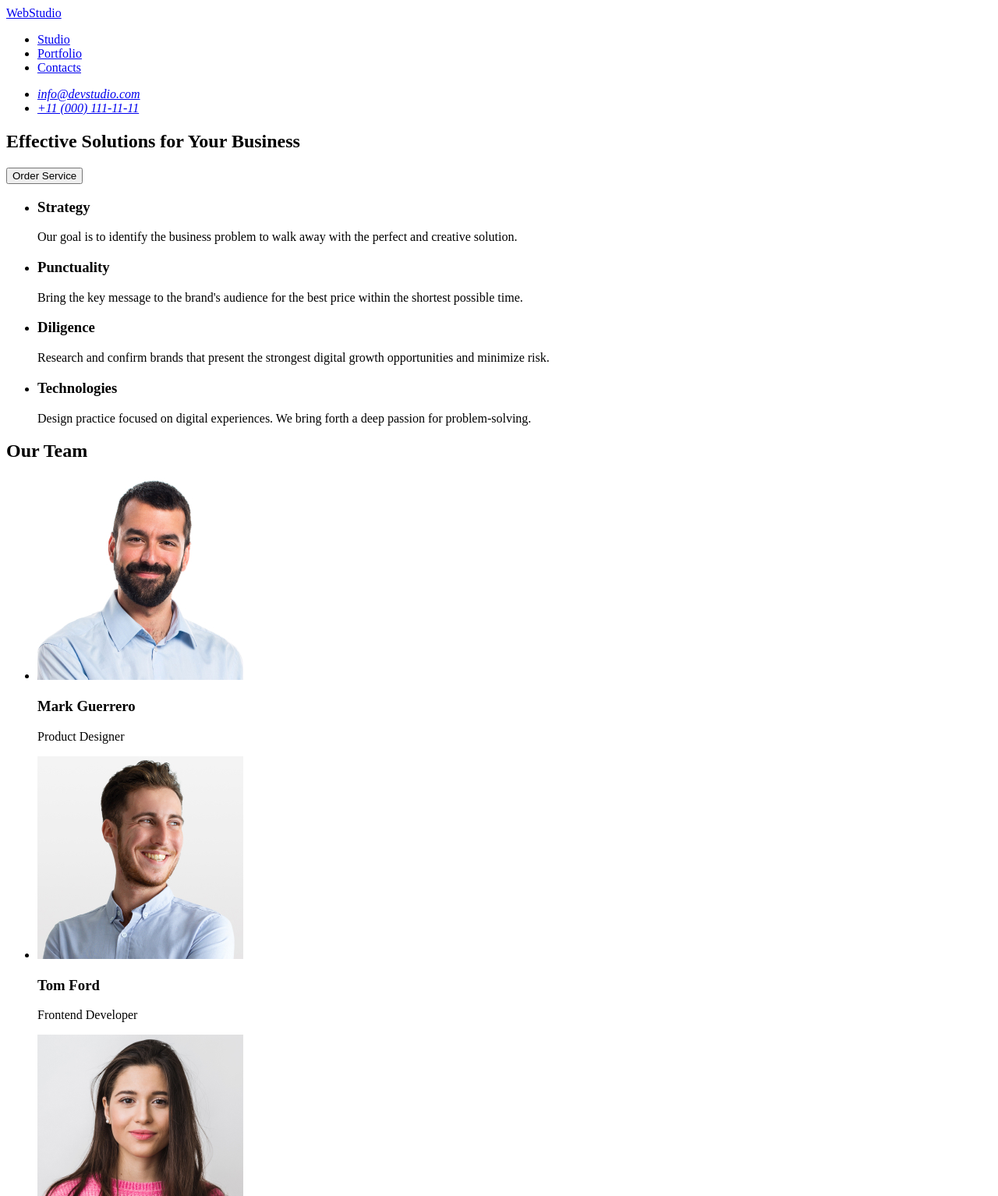
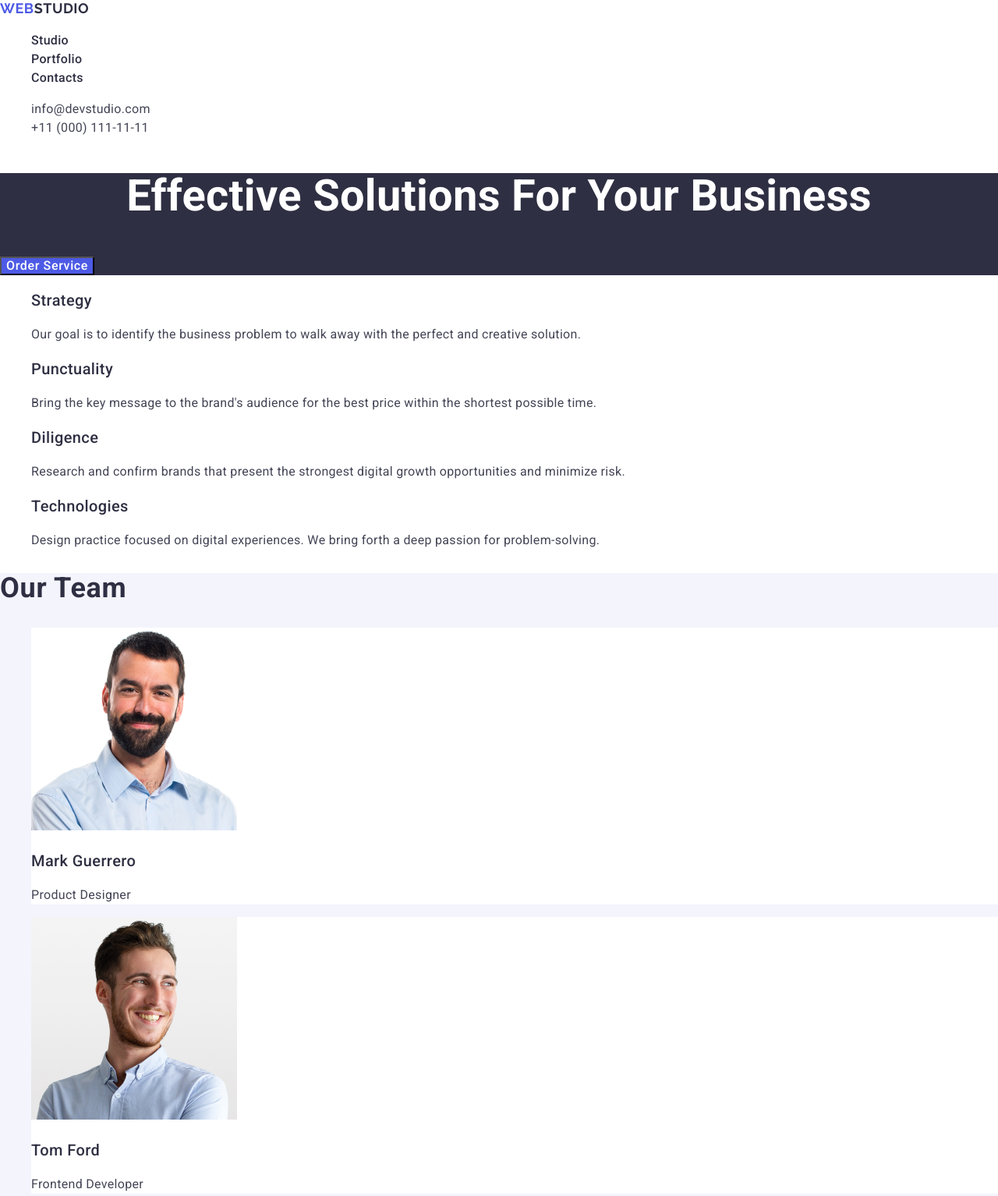
Before and after one commit to Tatyana-Bulgakova/my-first-project, a plain HTML site: page index.html in a window 1280 px wide. Shown: the top 1534 px of the page at 78% size. Drawn offline with nearby package versions, Linux system fonts and the light colour scheme.

Commit message:
add index file

```diff
--- /dev/null
+++ b/css/styles.css
@@ -0,0 +1,157 @@
+body {
+  color: #434455;
+  font-family: "Roboto", sans-serif;
+  font-weight: 400;
+  font-size: 16px;
+  line-height: 1.5;
+  letter-spacing: 0.02em;
+}
+
+a {
+  text-decoration: none;
+}
+
+ul {
+  list-style-type: none;
+}
+
+.logo {
+  color: #2e2f42;
+  font-family: "Raleway", sans-serif;
+  text-transform: uppercase;
+  font-size: 18px;
+  font-weight: 700;
+  line-height: 1.17;
+  letter-spacing: 0.03em;
+}
+
+.logo-color {
+  color: #4d5ae5;
+}
+
+.nav-link {
+  color: #2e2f42;
+  font-weight: 500;
+}
+
+.nav-link:hover {
+  color: #404bbf;
+}
+
+.contacts-adress {
+  font-style: normal;
+}
+.contacts-link {
+  color: #434455;
+}
+
+.contacts-link:hover {
+  color: #404bbf;
+}
+
+.hero-section {
+  background-color: #2e2f42;
+}
+
+.hero-title {
+  color: #fff;
+  text-transform: capitalize;
+  text-align: center;
+  font-weight: 700;
+  font-size: 56px;
+  line-height: 1.07;
+}
+
+.button {
+  font-weight: 500;
+  letter-spacing: 0.04em;
+  color: #fff;
+  background-color: #4d5ae5;
+}
+
+.button:hover {
+  background-color: #404bbf;
+}
+
+.advantages-title {
+  font-weight: 500;
+  font-size: 20px;
+  line-height: 1.2;
+  letter-spacing: 0.02em;
+  color: #2e2f42;
+}
+
+.our-team {
+  font-weight: 700;
+  font-size: 36px;
+  line-height: 1.11;
+  letter-spacing: 0.02em;
+  color: #2e2f42;
+}
+
+.name-team {
+  background-color: #f4f4fd;
+}
+
+.team-list {
+  background-color: #fff;
+}
+
+.list-name {
+  font-family: "Roboto", sans-serif;
+  font-weight: 500;
+  font-size: 20px;
+  line-height: 1.2;
+  letter-spacing: 0.02em;
+  color: #2e2f42;
+  background-color: #fff;
+}
+
+.list-text {
+  font-family: "Roboto", sans-serif;
+  font-weight: 400;
+  font-size: 16px;
+  line-height: 1.5;
+  letter-spacing: 0.02em;
+  color: #434455;
+  background-color: #fff;
+}
+
+.portfolio-title {
+  font-family: "Roboto", sans-serif;
+  font-weight: 700;
+  font-size: 36px;
+  line-height: 1.11;
+  letter-spacing: 0.02em;
+  color: #2e2f42;
+}
+
+.portfolio-subtitle {
+  font-family: "Roboto", sans-serif;
+  font-weight: 500;
+  font-size: 20px;
+  line-height: 1.2;
+  letter-spacing: 0.02em;
+  color: #2e2f42;
+}
+
+.portfolio-text {
+  font-family: "Roboto", sans-serif;
+  font-weight: 400;
+  font-size: 16px;
+  line-height: 1.5;
+  letter-spacing: 0.02em;
+  color: #434455;
+}
+
+.color-footer {
+  background-color: #2e2f42;
+}
+
+.footer-text-color {
+  color: #fff;
+}
+
+.portfolio-studio {
+  color: #fff;
+}
--- a/index.html
+++ b/index.html
@@ -4,55 +4,76 @@
     <meta charset="UTF-8" />
     <meta name="viewport" content="width=device-width, initial-scale=1.0" />
     <title>Document</title>
+    <link
+      rel="stylesheet"
+      href="https://cdnjs.cloudflare.com/ajax/libs/modern-normalize/2.0.0/modern-normalize.min.css"
+    />
+    <link rel="preconnect" href="https://fonts.googleapis.com" />
+    <link rel="preconnect" href="https://fonts.gstatic.com" crossorigin />
+    <link
+      href="https://fonts.googleapis.com/css2?family=Raleway:wght@700&family=Roboto:wght@400;500;700&display=swap"
+      rel="stylesheet"
+    />
+    <link rel="stylesheet" href="./css/styles.css" />
   </head>
   <body>
     <header>
       <nav>
-        <a href="./index.html">WebStudio</a>
+        <a href="./index.html" class="logo"
+          ><span class="logo-color">Web</span>Studio</a
+        >
         <ul>
-          <li><a href="#">Studio</a></li>
-          <li><a href="#">Portfolio</a></li>
-          <li><a href="#">Contacts</a></li>
+          <li><a href="#" class="nav-link">Studio</a></li>
+          <li><a href="#" class="nav-link">Portfolio</a></li>
+          <li><a href="#" class="nav-link">Contacts</a></li>
         </ul>
       </nav>
-      <address>
+      <address class="contacts-adress">
         <ul>
-          <li><a href="mailto:info@devstudio.com">info@devstudio.com </a></li>
-          <li><a href="tel:+110001111111">+11 (000) 111-11-11</a></li>
+          <li>
+            <a href="mailto:info@devstudio.com" class="contacts-link"
+              >info@devstudio.com
+            </a>
+          </li>
+          <li>
+            <a href="tel:+110001111111" class="contacts-link"
+              >+11 (000) 111-11-11</a
+            >
+          </li>
         </ul>
       </address>
     </header>
     <main>
-      <section>
-        <h1>Effective Solutions for Your Business</h1>
-        <button type="button">Order Service</button>
+      <section class="hero-section">
+        <h1 class="hero-title">Effective solutions for your business</h1>
+        <button class="button" type="button">Order Service</button>
       </section>
       <section>
         <h2 hidden>Our advantages</h2>
         <ul>
           <li>
-            <h3>Strategy</h3>
+            <h3 class="advantages-title">Strategy</h3>
             <p>
               Our goal is to identify the business problem to walk away with the
               perfect and creative solution.
             </p>
           </li>
           <li>
-            <h3>Punctuality</h3>
+            <h3 class="advantages-title">Punctuality</h3>
             <p>
               Bring the key message to the brand's audience for the best price
               within the shortest possible time.
             </p>
           </li>
           <li>
-            <h3>Diligence</h3>
+            <h3 class="advantages-title">Diligence</h3>
             <p>
               Research and confirm brands that present the strongest digital
               growth opportunities and minimize risk.
             </p>
           </li>
           <li>
-            <h3>Technologies</h3>
+            <h3 class="advantages-title">Technologies</h3>
             <p>
               Design practice focused on digital experiences. We bring forth a
               deep passion for problem-solving.
@@ -60,35 +81,95 @@
           </li>
         </ul>
       </section>
+      <section class="name-team">
+        <h2 class="our-team">Our Team</h2>
+        <ul>
+          <li class="team-list">
+            <img src="./images/mark.jpg" alt="mark guerrero" width="264" />
+            <h3 class="list-name">Mark Guerrero</h3>
+            <p class="list-text">Product Designer</p>
+          </li>
+          <li class="team-list">
+            <img src="./images/tom.jpg" alt="tom ford" width="264" />
+            <h3 class="list-name">Tom Ford</h3>
+            <p class="list-text">Frontend Developer</p>
+          </li>
+          <li class="team-list">
+            <img src="./images/camila.jpg" alt="camila garcia" width="264" />
+            <h3 class="list-name">Camila Garcia</h3>
+            <p class="list-text">Marketing</p>
+          </li>
+          <li class="team-list">
+            <img src="./images/daniel.jpg" alt="daniel wilson" width="264" />
+            <h3 class="list-name">Daniel Wilson</h3>
+            <p class="list-text">UI Designer</p>
+          </li>
+        </ul>
+      </section>
       <section>
-        <h2>Our Team</h2>
+        <h2 class="portfolio-title">Our Portfolio</h2>
         <ul>
           <li>
-            <img src="./images/mark.jpg" alt="Mark Guerrero" width="264" />
-            <h3>Mark Guerrero</h3>
-            <p>Product Designer</p>
+            <img src="./images/banking.jpg" alt="banking-App" width="360" />
+            <h3 class="portfolio-subtitle">Banking App</h3>
+            <p class="portfolio-text">App</p>
           </li>
           <li>
-            <img src="./images/tom.jpg" alt="Tom Ford" width="264" />
-            <h3>Tom Ford</h3>
-            <p>Frontend Developer</p>
+            <img
+              src="./images/cashless-payment.jpg"
+              alt="cashless-payment"
+              width="360"
+            />
+            <h3 class="portfolio-subtitle">Cashless Payment</h3>
+            <p class="portfolio-text">Marketing</p>
           </li>
           <li>
-            <img src="./images/camila.jpg" alt="Camila Garcia" width="264" />
-            <h3>Camila Garcia</h3>
-            <p>Marketing</p>
+            <img
+              src="./images/meditation-app.jpg"
+              alt="meditation-ap"
+              width="360"
+            />
+
+            <h3 class="portfolio-subtitle">Meditation App</h3>
+            <p class="portfolio-text">App</p>
           </li>
           <li>
-            <img src="./images/daniel.jpg" alt="Daniel Wilson" width="264" />
-            <h3>Daniel Wilson</h3>
-            <p>UI Designer</p>
+            <img
+              src="./images/taxi-service.jpg"
+              alt="taxi-service"
+              width="360"
+            />
+
+            <h3 class="portfolio-subtitle">Taxi Service</h3>
+            <p class="portfolio-text">Marketing</p>
+          </li>
+          <li>
+            <img
+              src="./images/screen-illustrations.jpg"
+              alt="screen-Illustrations"
+              width="360"
+            />
+            <h3 class="portfolio-subtitle">Screen Illustrations</h3>
+            <p class="portfolio-text">Design</p>
+          </li>
+          <li>
+            <img
+              src="./images/online-courses.jpg"
+              alt="online-courses"
+              width="360"
+            />
+            <h3 class="portfolio-subtitle">Online Courses</h3>
+            <p class="portfolio-text">Marketing</p>
           </li>
         </ul>
       </section>
     </main>
-    <footer>
-      <a href="./index.html">WebStudio</a>
-      <p>
+    <footer class="color-footer">
+      <a href="./index.html" class="logo"
+        ><span class="logo-color">Web</span
+        ><span class="portfolio-studio">Studio</span></a
+      >
+      <p class="footer-text-color">
         Increase the flow of customers and sales for your business with digital
         marketing & growth solutions.
       </p>
```
Also changed, not shown: .prettierrc.json (added), images/banking.jpg (added), images/cashless-payment.jpg (added), images/meditation-app.jpg (added), images/online-courses.jpg (added), images/screen-illustrations.jpg (added), images/taxi-service.jpg (added).
